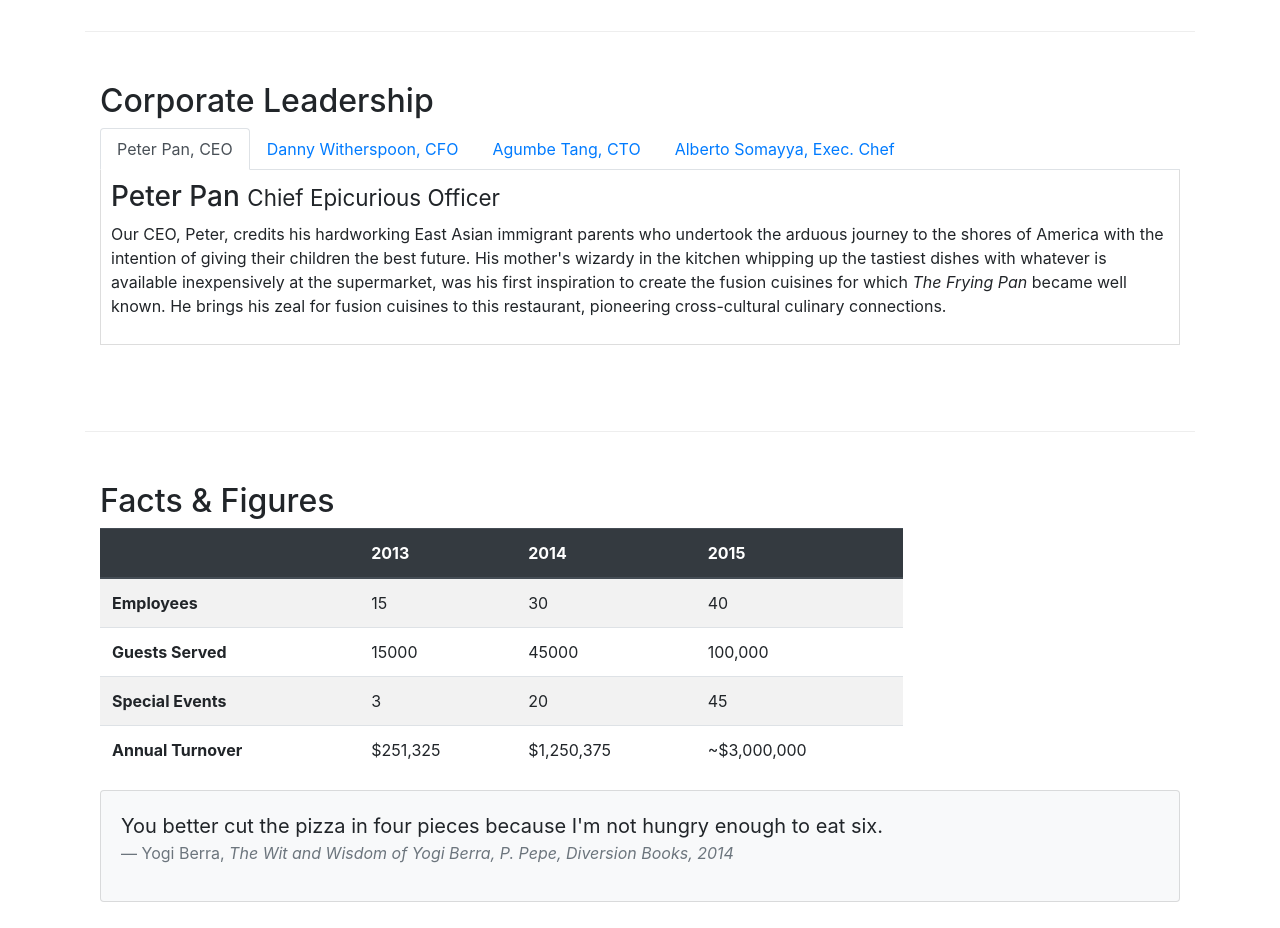
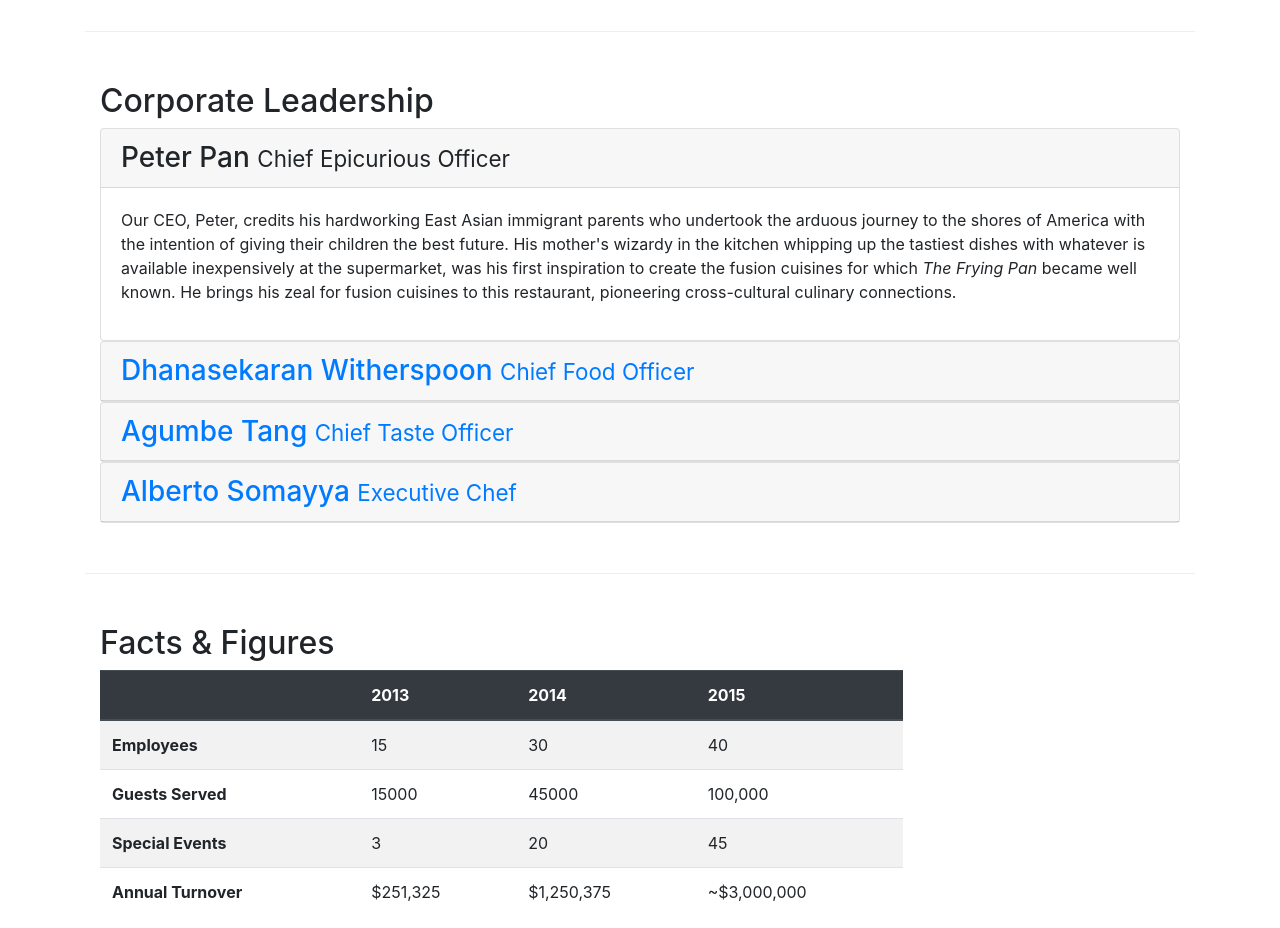
Before and after one commit to richardaspinall/Coursera-Front-End-Web-UI-Frameworks-and-Tools-Bootstrap-4, a website: page conFusion/aboutus.html in a window 1280 px wide. Shown: the part 940-1868 px from the top of the page. Drawn offline with nearby package versions, Linux system fonts and the light colour scheme.

Commit message:
Accordion

```diff
--- a/conFusion/aboutus.html
+++ b/conFusion/aboutus.html
@@ -115,71 +115,114 @@
         <div class="row row-content">
             <div class="col-12 ">
                 <h2>Corporate Leadership</h2>
-                <ul class="nav nav-tabs">
-                    <li class="nav-item">
-                        <a class="nav-link active" href="#peter" role="tab" data-toggle="tab">Peter Pan, CEO</a>
-                    </li>
-                    <li class="nav-item">
-                        <a class="nav-link" href="#danny" role="tab" data-toggle="tab">Danny Witherspoon, CFO</a>
-                    </li>
-                    <li class="nav-item">
-                        <a class="nav-link" href="#agumbe" role="tab" data-toggle="tab">Agumbe Tang, CTO</a>
-                    </li>
-                    <li class="nav-item">
-                        <a class="nav-link" href="#alberto" role="tab" data-toggle="tab">Alberto Somayya, Exec. Chef</a>
-                    </li>
-                </ul>
-                <div class="tab-content">
-                    <div role="tabpanel" class="tab-pane fade show active" id="peter">
-                        <h3>Peter Pan <small>Chief Epicurious Officer</small></h3>
-                        <p class="d-none d-sm-block">Our CEO, Peter, credits his hardworking East Asian immigrant
+
+                <div id="accordion">
+                    <div class="card">
+                        <div class="card-header" role="tab" id="peterhead">
+                            <h3 class="mb-0">
+                                <a data-toggle="collapse" data-target="#peter">
+                                    Peter Pan <small>Chief Epicurious Officer</small>
+                                </a>
+                            </h3>
+                        </div>
+                        <div class="collapse show" id="peter" data-parent="#accordion">
+                            <div class="card-body">
+                                <p class="d-none d-sm-block">Our CEO, Peter, credits his hardworking East Asian
+                                    immigrant
                                     parents
                                     who
                                     undertook the arduous
-                            journey to the shores of America with the intention of giving their children the best
+                                    journey to the shores of America with the intention of giving their children the
+                                    best
                                     future.
                                     His
-                            mother's wizardy in the kitchen whipping up the tastiest dishes with whatever is available
-                            inexpensively at the supermarket, was his first inspiration to create the fusion cuisines
+                                    mother's wizardy in the kitchen whipping up the tastiest dishes with whatever is
+                                    available
+                                    inexpensively at the supermarket, was his first inspiration to create the fusion
+                                    cuisines
                                     for
                                     which
-                            <em>The Frying Pan</em> became well known. He brings his zeal for fusion cuisines to this
+                                    <em>The Frying Pan</em> became well known. He brings his zeal for fusion cuisines to
+                                    this
                                     restaurant, pioneering cross-cultural culinary connections.</p>
+
                             </div>
-                    <div role="tabpanel" class="tab-pane fade show" id="danny">
-
-                        <h3>Dhanasekaran Witherspoon <small>Chief Food Officer</small></h3>
+                        </div>
+                    </div>
+                    <div class="card">
+                        <div class="card-header" role="tab" id="dannyhead">
+                            <h3 class="mb-0">
+                                <a class="collapsed" data-toggle="collapse" data-target="#danny">
+                                    Dhanasekaran Witherspoon <small>Chief Food Officer</small>
+                                </a>
+                            </h3>
+                        </div>
+                        <div class="collapse" id="danny" data-parent="#accordion">
+                            <div class="card-body">
                                 <p class="d-none d-sm-block">Our CFO, Danny, as he is affectionately referred to by his
                                     colleagues,
                                     comes from a long established
                                     family tradition in farming and produce. His experiences growing up on a farm in the
                                     Australian
-                            outback gave him great appreciation for varieties of food sources. As he puts it in his own
+                                    outback gave him great appreciation for varieties of food sources. As he puts it in
+                                    his
+                                    own
                                     words,
                                     <em>Everything that runs, wins, and everything that stays, pays!</em></p>
                             </div>
-                    <div role="tabpanel" class="tab-pane fade show" id="agumbe">
-
-                        <h3>Agumbe Tang <small>Chief Taste Officer</small></h3>
-                        <p class="d-none d-sm-block">Blessed with the most discerning gustatory sense, Agumbe, our CTO,
+                        </div>
+                    </div>
+                    <div class="card">
+                        <div class="card-header" role="tab" id="agumbehead">
+                            <h3 class="mb-0">
+                                <a class="collapsed" data-toggle="collapse" data-target="#agumbe">
+                                    Agumbe Tang <small>Chief Taste Officer</small>
+                                </a>
+                            </h3>
+                        </div>
+                        <div class="collapse" id="agumbe" data-parent="#accordion">
+                            <div class="card-body">
+                                <p class="d-none d-sm-block">Blessed with the most discerning gustatory sense, Agumbe,
+                                    our
+                                    CTO,
                                     personally ensures that every dish
-                            that we serve meets his exacting tastes. Our chefs dread the tongue lashing that ensues if
+                                    that we serve meets his exacting tastes. Our chefs dread the tongue lashing that
+                                    ensues
+                                    if
                                     their
-                            dish does not meet his exacting standards. He lives by his motto, <em>You click only if you
+                                    dish does not meet his exacting standards. He lives by his motto, <em>You click only
+                                        if
+                                        you
                                         survive
                                         my lick.</em></p>
                             </div>
-                    <div role="tabpanel" class="tab-pane fade show" id="alberto">
-
-                        <h3>Alberto Somayya <small>Executive Chef</small></h3>
-                        <p class="d-none d-sm-block">Award winning three-star Michelin chef with wide International
+                        </div>
+                    </div>
+                    <div class="card">
+                        <div class="card-header" role="tab" id="albertohead">
+                            <h3 class="mb-0">
+                                <a class="collapsed" data-toggle="collapse" data-target="#alberto">
+                                    Alberto Somayya <small>Executive Chef</small>
+                                </a>
+                            </h3>
+                        </div>
+                        <div class="collapse" id="alberto" data-parent="#accordion">
+                            <div class="card-body">
+                                <p class="d-none d-sm-block">Award winning three-star Michelin chef with wide
+                                    International
                                     experience
                                     having worked closely with
-                            whos-who in the culinary world, he specializes in creating mouthwatering Indo-Italian fusion
-                            experiences. He says, <em>Put together the cuisines from the two craziest cultures, and you
+                                    whos-who in the culinary world, he specializes in creating mouthwatering
+                                    Indo-Italian
+                                    fusion
+                                    experiences. He says, <em>Put together the cuisines from the two craziest cultures,
+                                        and
+                                        you
                                         get
                                         a
                                         winning hit! Amma Mia!</em></p>
+                            </div>
+                        </div>
                     </div>
                 </div>
             </div>
```
Lines whose indentation alone changed are shown as unchanged.
